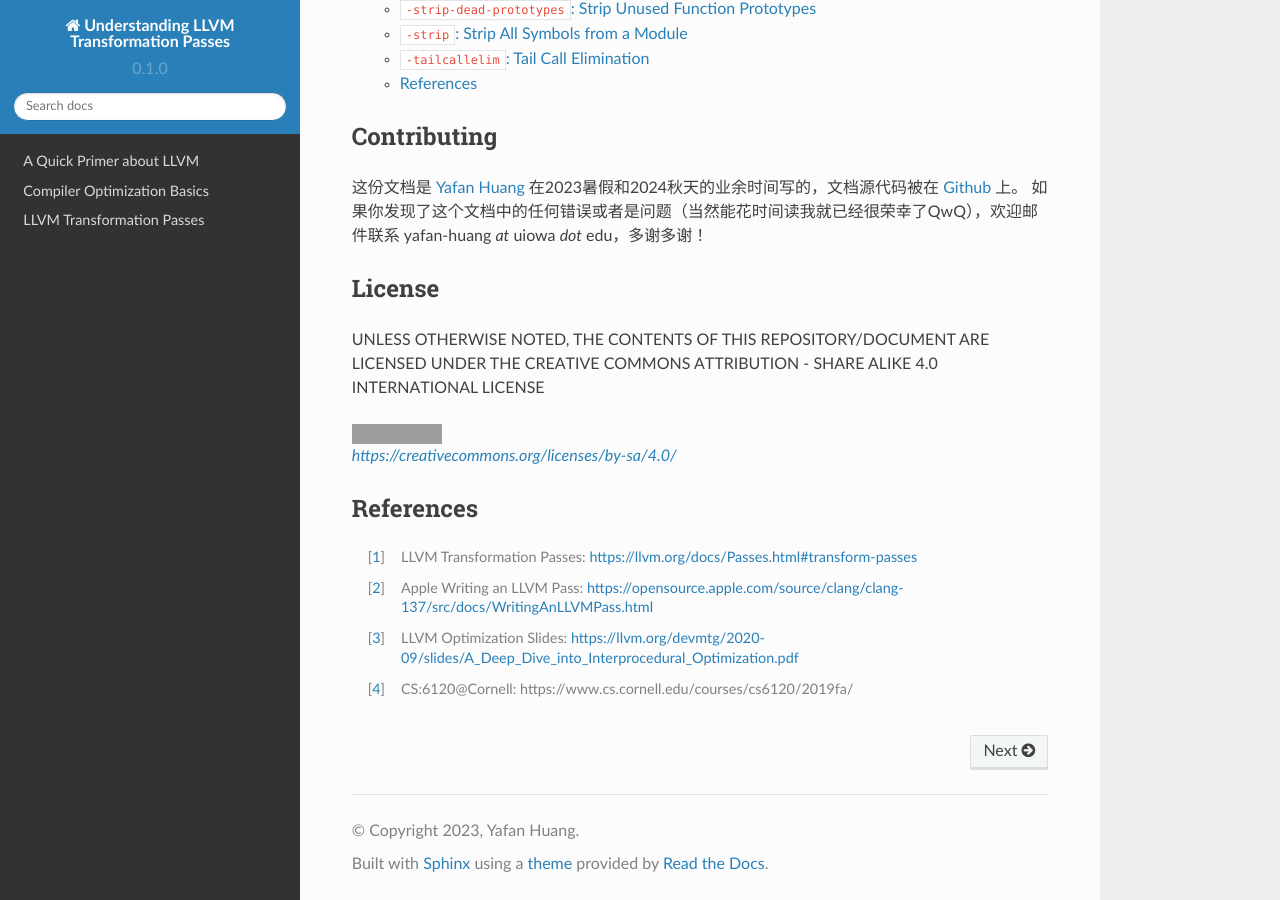
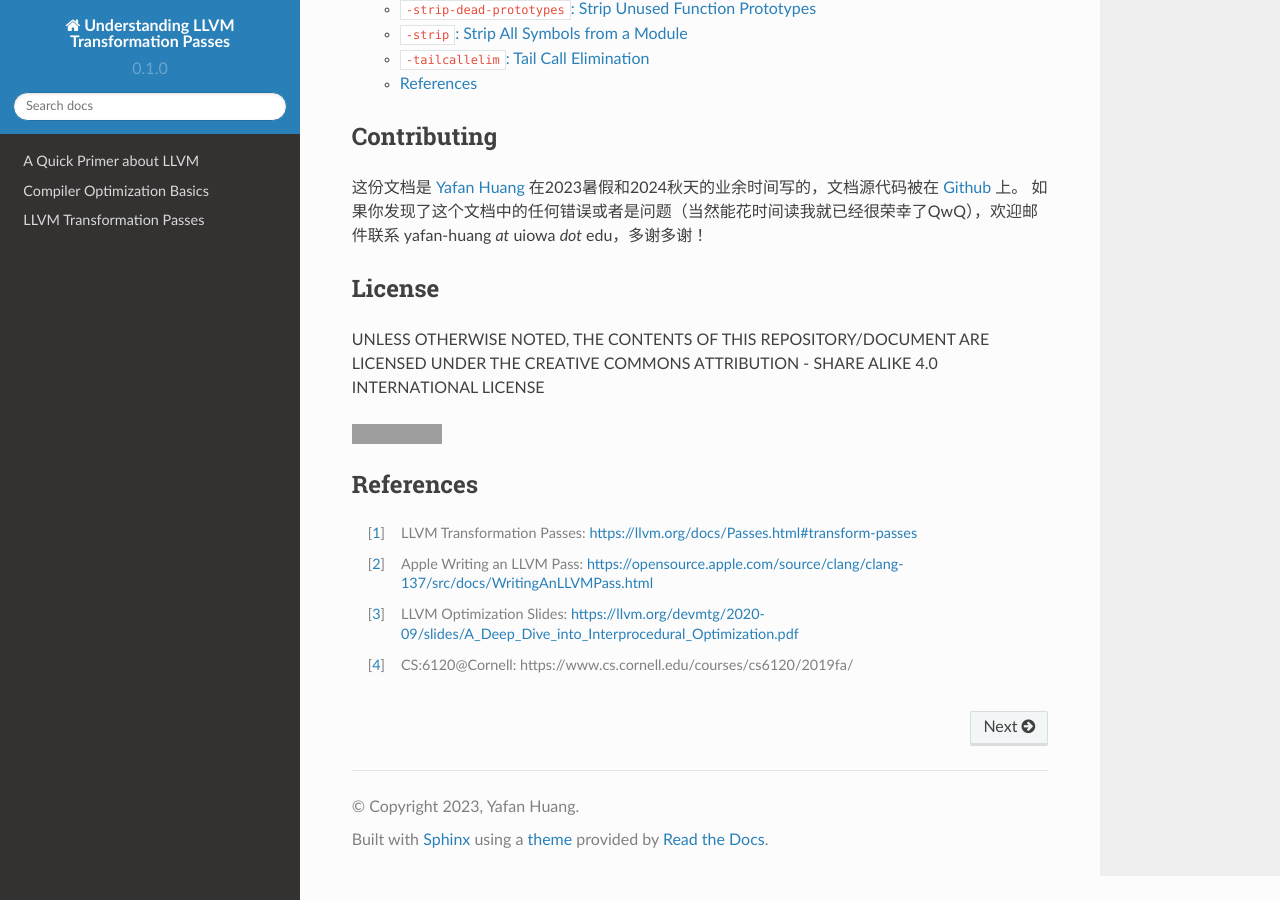
Before and after one commit to hyfshishen/understanding-llvm-transformation-passes, a Sphinx documentation site: the page built from docs/source/index.rst, in a window 1280 px wide and 900 px high, scrolled down 3444 px. Built offline with Sphinx 7.4.7 and the Read the Docs theme 2.0.0, drawn with Linux system fonts in a browser that asks for light colours; some of the changed lines change nothing that is shown; grey boxes are pictures that could not be loaded.

```diff
--- a/docs/source/index.rst
+++ b/docs/source/index.rst
@@ -55,14 +55,12 @@
 
 License
 --------
-
 UNLESS OTHERWISE NOTED, THE CONTENTS OF THIS REPOSITORY/DOCUMENT ARE LICENSED
 UNDER THE CREATIVE COMMONS ATTRIBUTION - SHARE ALIKE 4.0 INTERNATIONAL LICENSE
 
-.. figure:: https://i.creativecommons.org/l/by-sa/4.0/88x31.png
-   :alt: https://creativecommons.org/licenses/by-sa/4.0/
-
-   https://creativecommons.org/licenses/by-sa/4.0/
+.. image:: https://i.creativecommons.org/l/by-sa/4.0/88x31.png
+   :target: https://creativecommons.org/licenses/by-sa/4.0/
+   :alt: Creative Commons Attribution-ShareAlike 4.0 International License
 
 References
 --------
```
